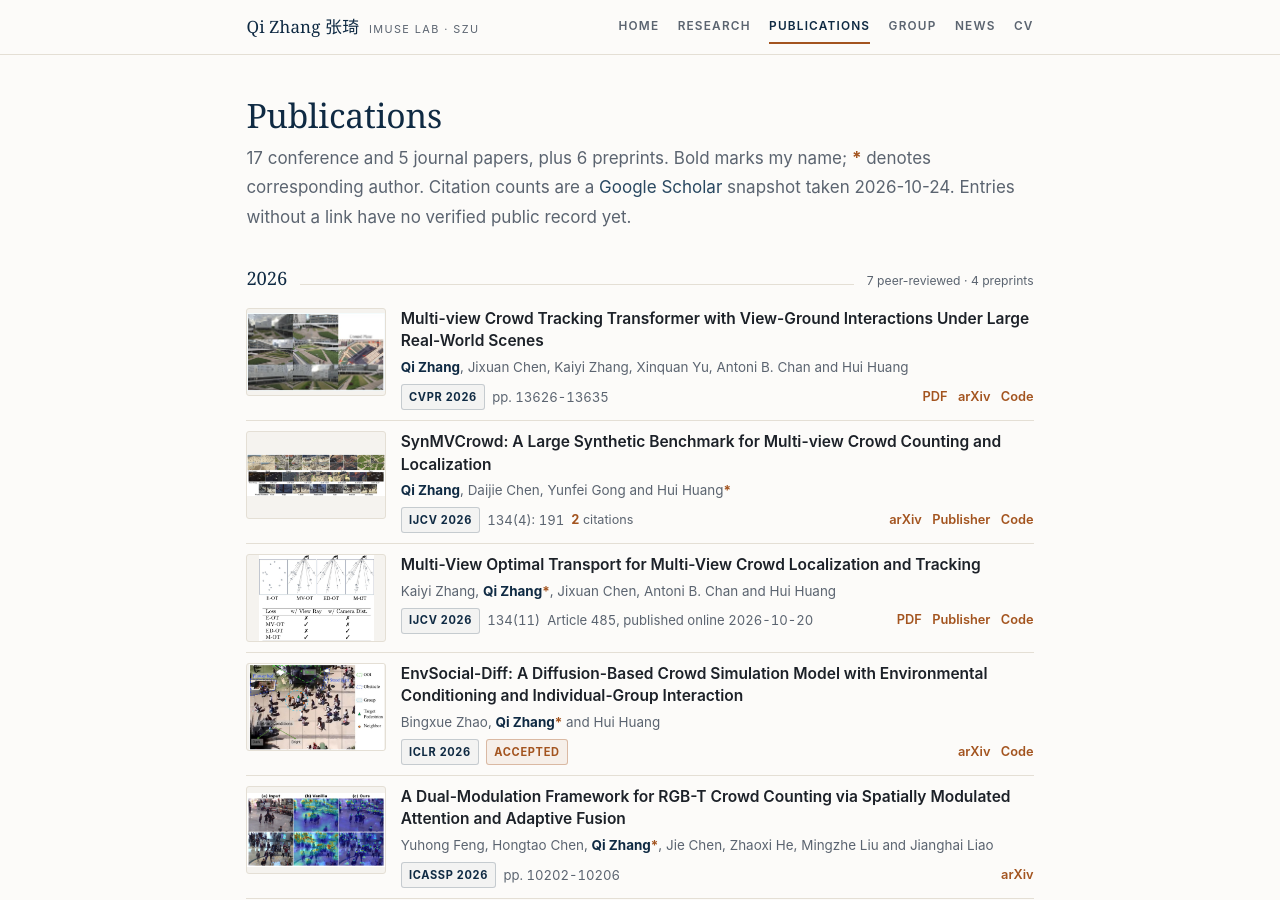
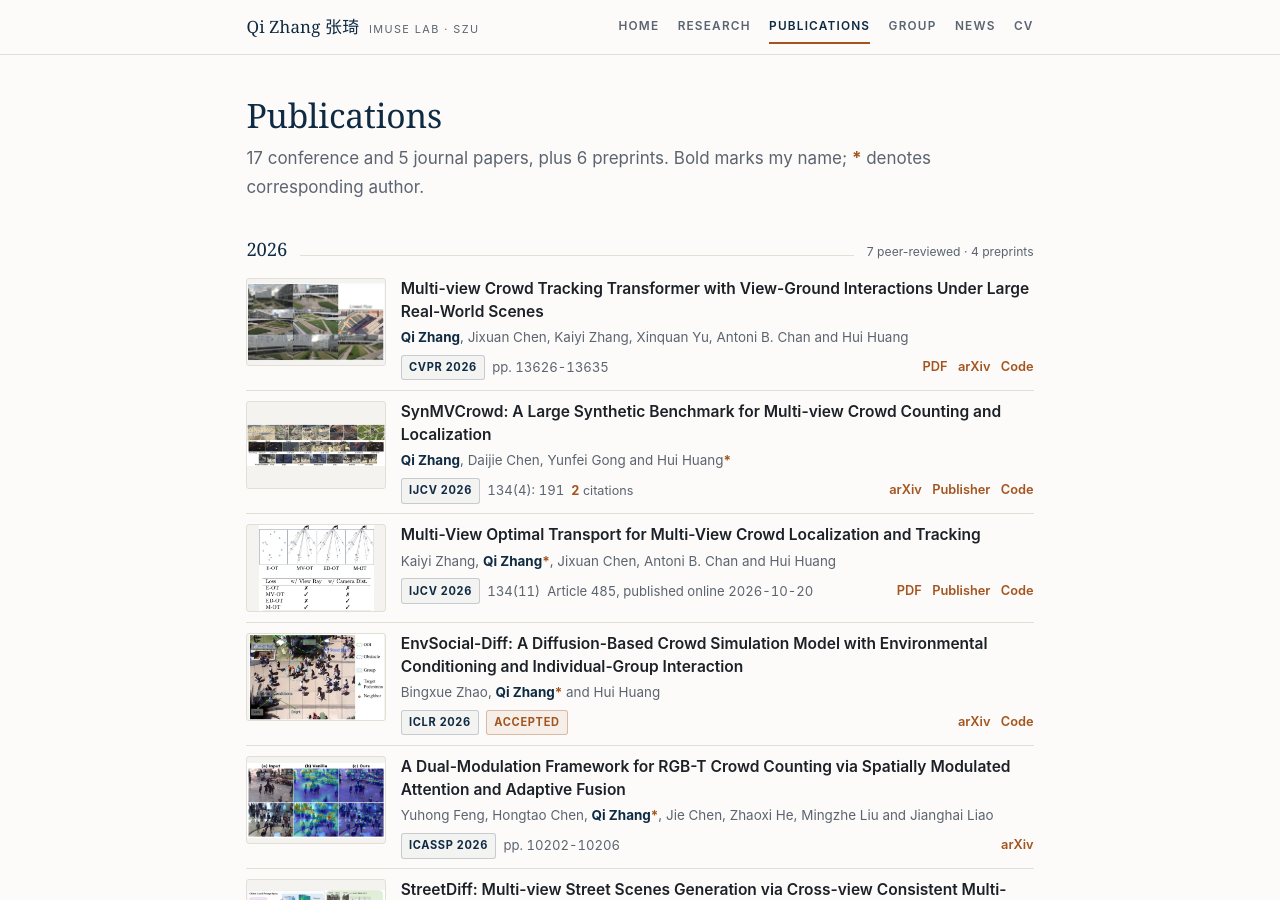
Before and after one commit to zqyq/zqyq.github.io, a Jekyll site: the page built from publications/index.html, in a window 1280 px wide and 900 px high. Built offline with Jekyll 4.4.1, drawn with Linux system fonts in a browser that asks for light colours.

Commit message:
Drop the snapshot and missing-link caveat from the publications header

```diff
--- a/publications/index.html
+++ b/publications/index.html
@@ -15,8 +15,6 @@ description: Publications of Qi Zhang, multi-view crowd analysis and simulation,
 <p class="muted" style="margin-top:.6rem">
   {{ n_conf }} conference and {{ n_journal }} journal papers, plus {{ n_pre }} preprints.
   Bold marks my name; <span style="color:var(--copper)"><strong>*</strong></span> denotes corresponding author.
-  Citation counts are a <a href="{{ site.data.scholar.profile }}" rel="noopener">Google Scholar</a> snapshot
-  taken {{ site.data.scholar.snapshot }}. Entries without a link have no verified public record yet.
 </p>
 
 {%- assign groups = papers | group_by: "year" | sort: "name" | reverse -%}
```
